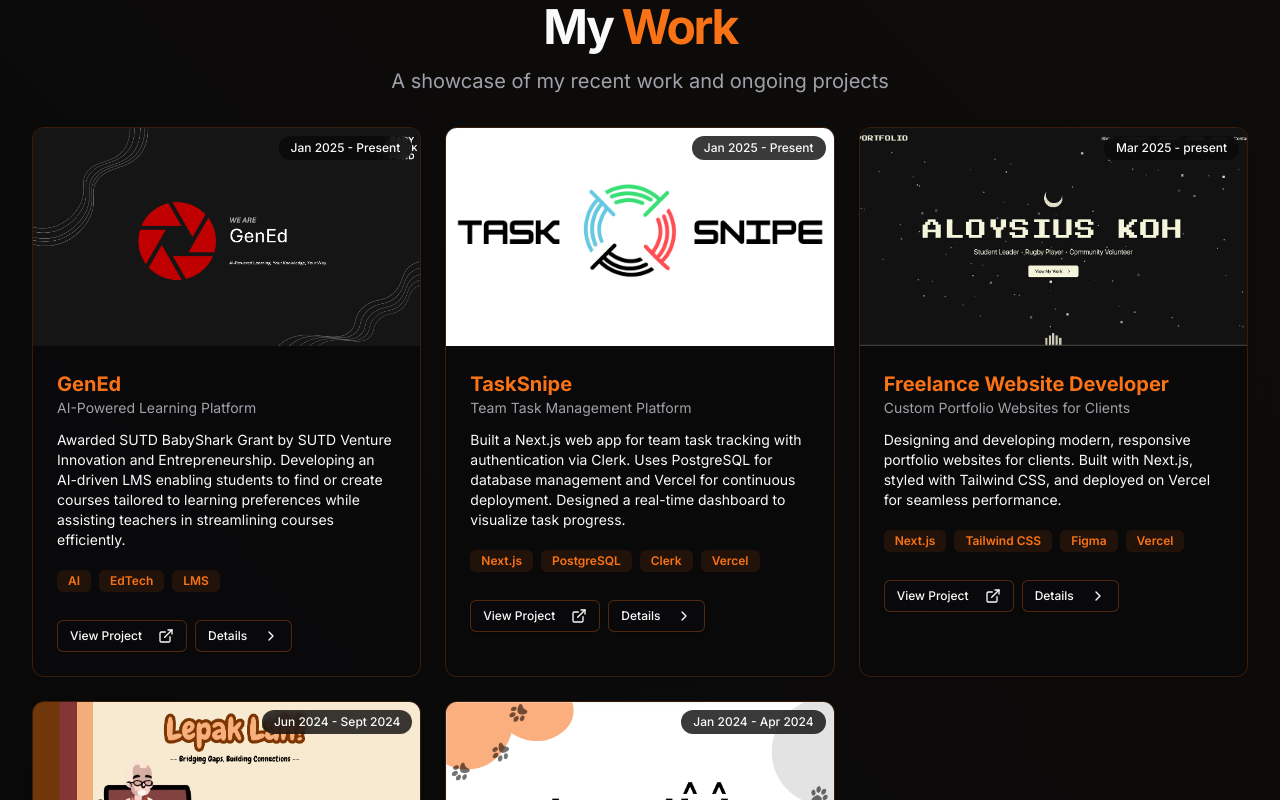
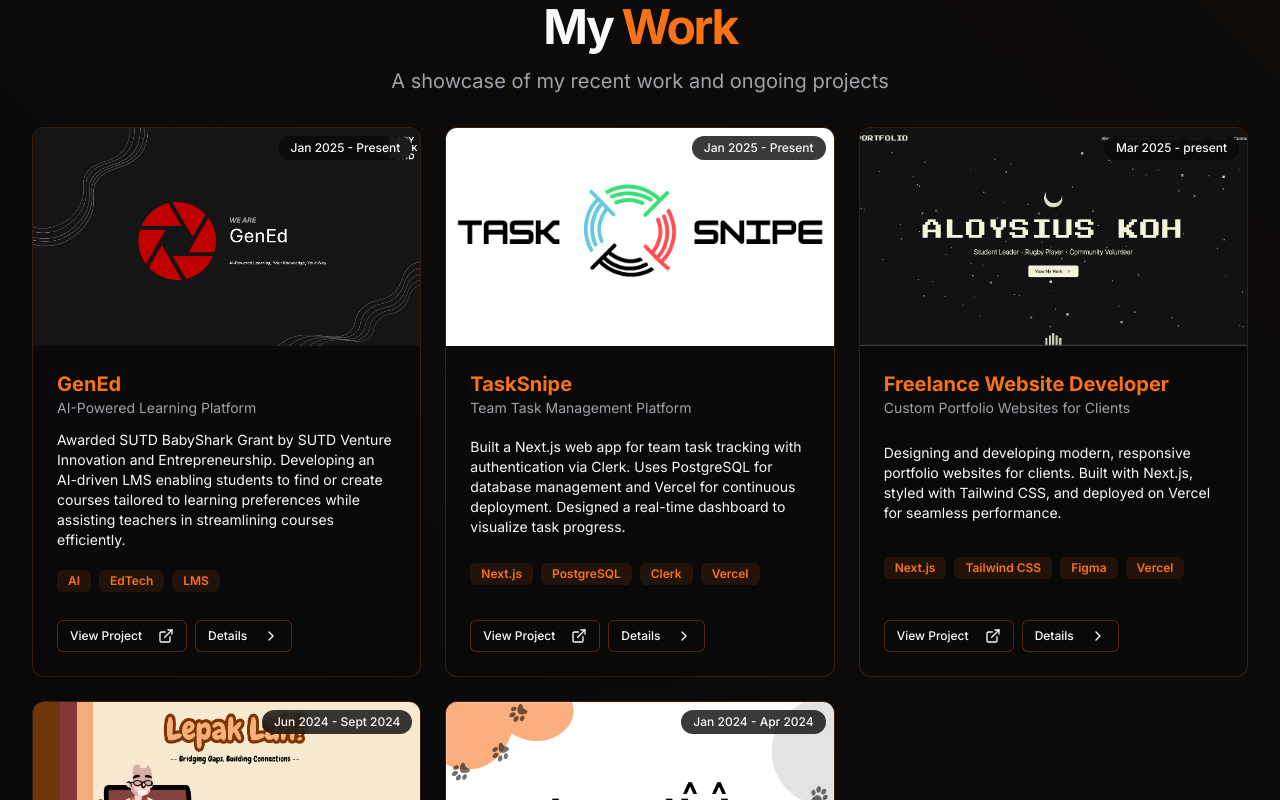
Before and after one commit to magentaong/Portfolio, a Next.js app: page / in a window 1280 px wide. Shown: the part 1340-2140 px from the top of the page. Built offline with nearby package versions, Linux system fonts and the light colour scheme.

Commit message:
fix: weird spacing for project card

```diff
--- a/app/page.tsx
+++ b/app/page.tsx
@@ -430,7 +430,7 @@
                     />
                   </motion.div>
                 </div>
-              </div>
+            </div>
             <div className="mt-12 text-center">
               <Button asChild size="lg" className="relative overflow-hidden group">
                 <Link href="/projects">
@@ -806,7 +806,7 @@
 
 const ProjectCard: React.FC<ProjectCardProps> = ({ title, subtitle, description, image, link, tags, date }) => {
   return (
-    <Card className="group overflow-hidden bg-background/60 backdrop-blur-sm border-orange-500/20 hover:border-orange-500/50 transition-all duration-300 hover:shadow-lg hover:shadow-orange-500/10 h-full">
+    <Card className="group flex flex-col overflow-hidden bg-background/60 backdrop-blur-sm border-orange-500/20 hover:border-orange-500/50 transition-all duration-300 hover:shadow-lg hover:shadow-orange-500/10 h-full">
       <div className="aspect-video overflow-hidden relative">
         <Image
           src={image || "/placeholder.svg"}
@@ -823,8 +823,8 @@
           {date}
         </div>
       </div>
-      <CardContent className="p-6">
-        <div className="space-y-3">
+      <CardContent className="p-6 flex flex-col flex-grow">
+        <div className="space-y-3 flex flex-col flex-grow justify-between">
           <div>
             <h3 className="text-xl font-bold text-orange-500 group-hover:translate-x-1 transition-transform">
               {title}
```
